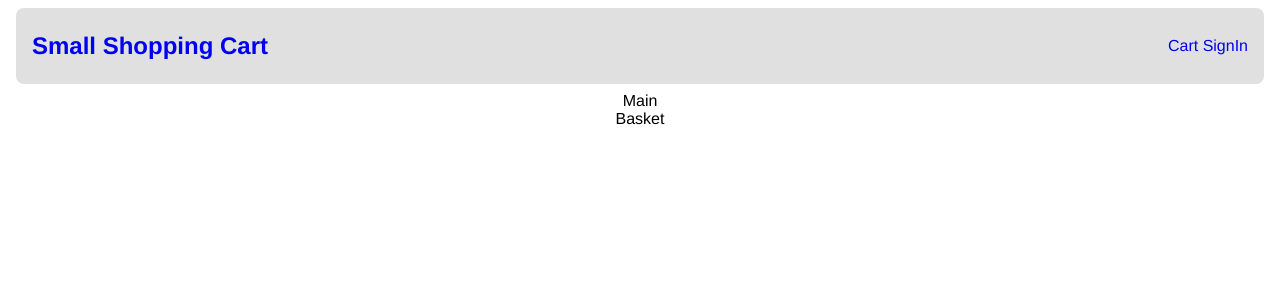
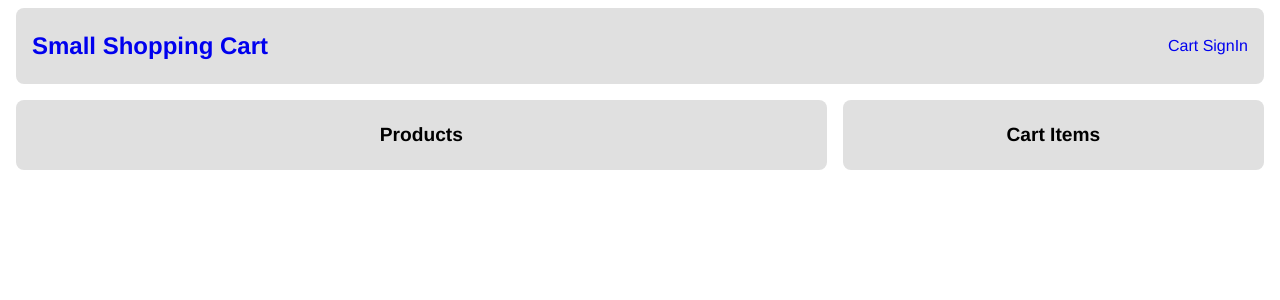
Before and after one commit to tenthin/shopping-cart, a React (Create React App) app: page / in a window 1280 px wide. Shown: the top 300 px of the page. Built offline with nearby package versions, Linux system fonts and the light colour scheme.

Commit message:
have added css and mai and basket block

```diff
--- a/src/App.js
+++ b/src/App.js
@@ -8,7 +8,7 @@ function App() {
   return (
     <div className="App">
       <Header></Header>
-      <div>
+      <div className='row'>
         <Main></Main>
         <Basket></Basket>
       </div>
--- a/src/components/Basket.js
+++ b/src/components/Basket.js
@@ -1,5 +1,7 @@
 import React from 'react';
 
 export default function Basket(props) {
-    return <div>Basket</div>
+    return <aside className='block col-1'>
+        <h2>Cart Items</h2>
+    </aside>
 }
--- a/src/components/Main.js
+++ b/src/components/Main.js
@@ -1,5 +1,10 @@
 import React from 'react';
 
 export default function Main(props) {
-    return <div>Main</div>
+    return <main className='block col-2'>
+        <h2>Products</h2>
+        <div className='row'>
+
+        </div>
+    </main>
 }
--- a/src/index.css
+++ b/src/index.css
@@ -43,5 +43,4 @@ a{
 
 .row.center{
   align-items: center;
-
 }
```
